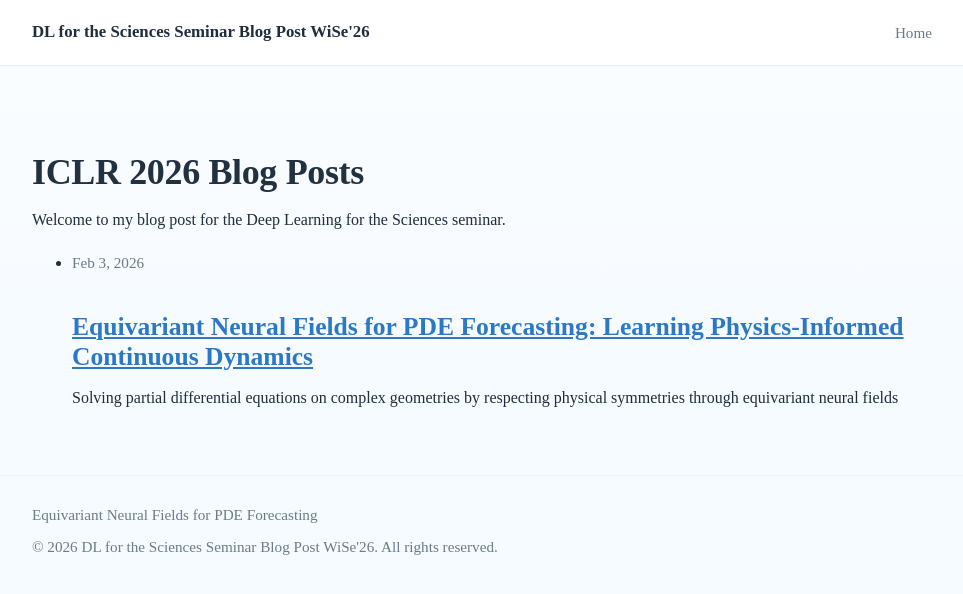
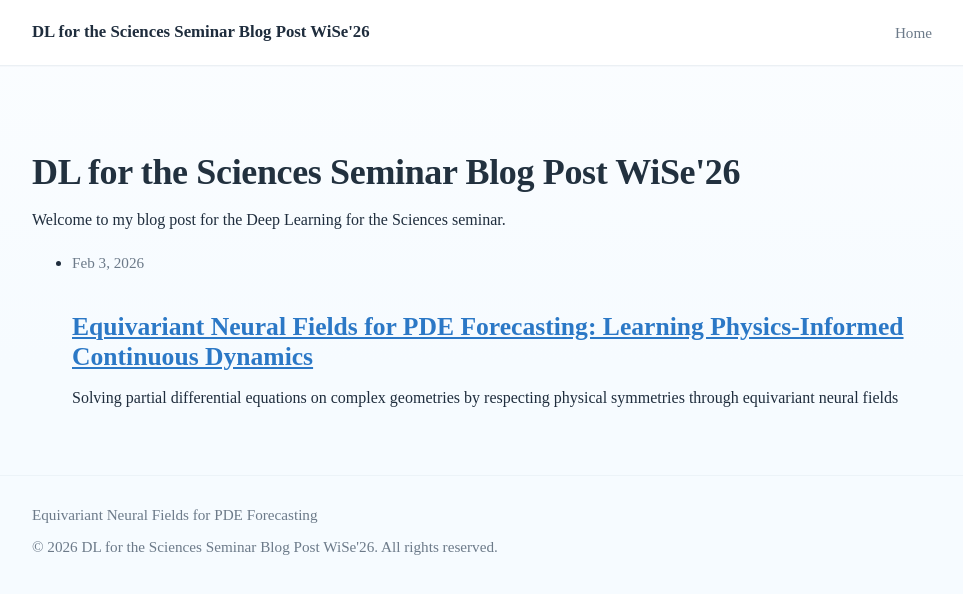
Before and after one commit to ananya-prashanth/pdeforecasting, a Jekyll site: the page built from index.html, in a window 1280 px wide. Shown: the top 594 px of the page, without its empty margins (158-1121 px from the left). Built offline with Jekyll 4.4.1, drawn with Linux system fonts in a browser that asks for light colours.

Commit message:
styling changes

```diff
--- a/index.html
+++ b/index.html
@@ -4,7 +4,7 @@ title: Home
 ---
 
 <div class="home">
-  <h1 class="page-heading">ICLR 2026 Blog Posts</h1>
+  <h1 class="page-heading">DL for the Sciences Seminar Blog Post WiSe'26</h1>
 
   <p>Welcome to my blog post for the Deep Learning for the Sciences seminar.</p>
 
```
